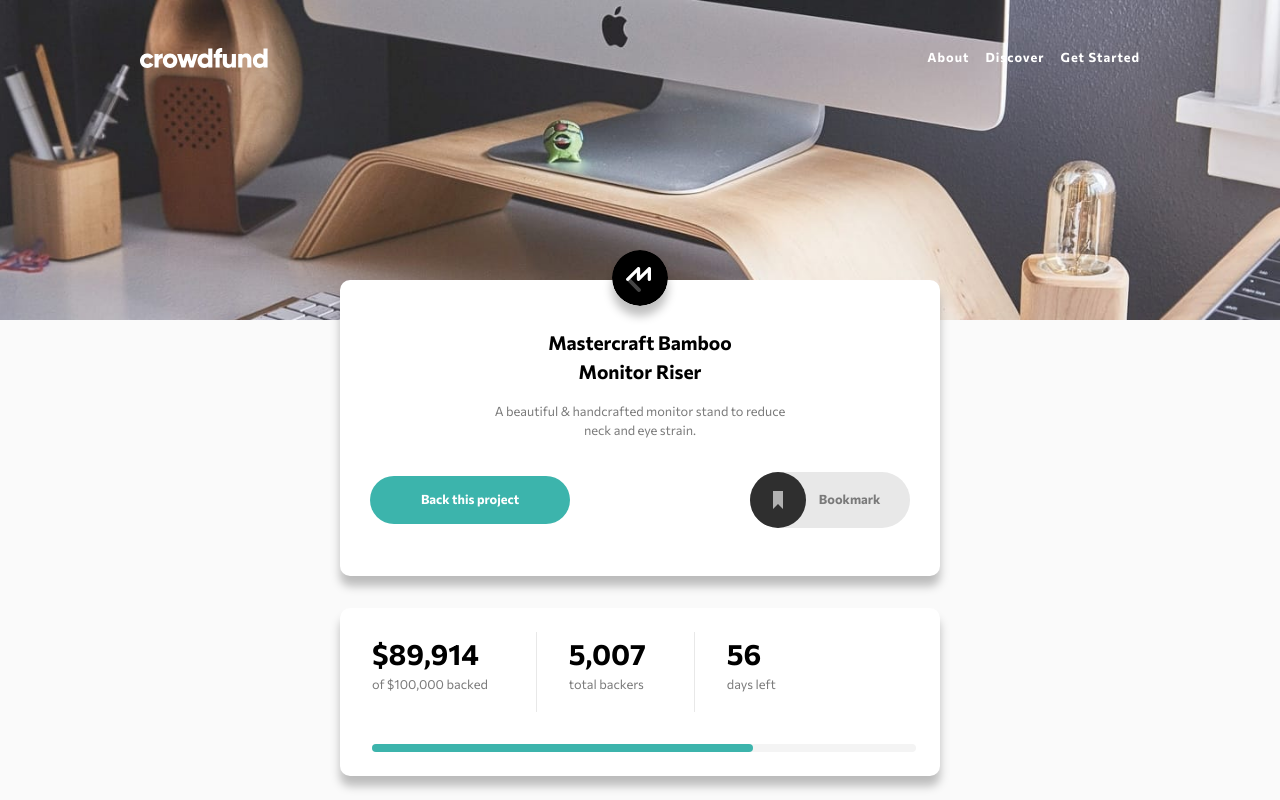
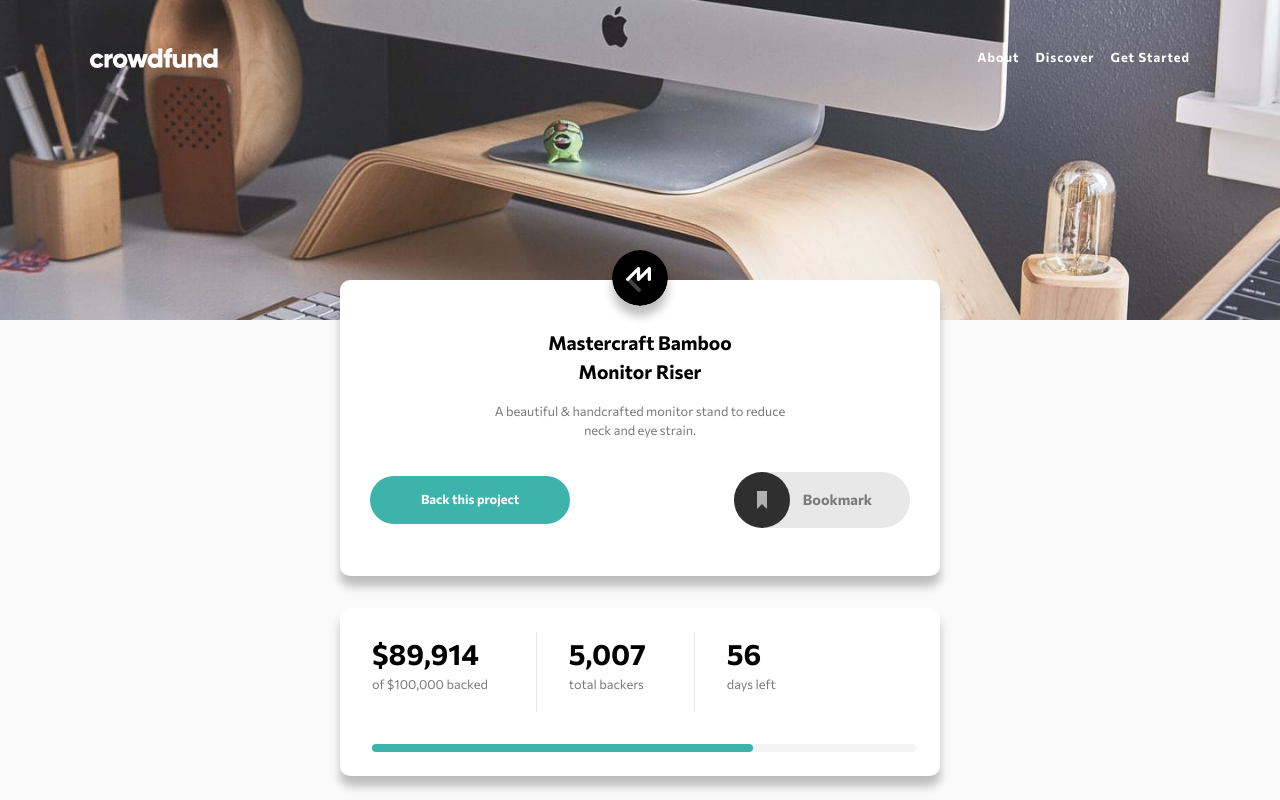
Before and after one commit to Robertron624/crowdfunding-product-page, a React (Vite) app: page / in a window 1280 px wide. Shown: the top 800 px of the page. Built offline with nearby package versions, Linux system fonts and the light colour scheme.

Commit message:
bookmark functionality

```diff
--- a/src/Layout/header.scss
+++ b/src/Layout/header.scss
@@ -25,7 +25,7 @@ header {
         align-items: center;
 
         @include desktop {
-            max-width: 1000px;
+            max-width: 1100px;
             margin: 0 auto;
         }
     }
--- a/src/components/ProjectTitle.jsx
+++ b/src/components/ProjectTitle.jsx
@@ -1,4 +1,4 @@
-import { useState } from "react";
+import { useState, useEffect } from "react";
 import { Modal, Box } from "@mui/material";
 import "./project-title.scss";
 import { pledgeData } from "../pledgeData";
@@ -13,9 +13,10 @@ const noRewardPledge = {
 };
 
 const ProjectTitle = () => {
-
     const [selectionModalIsOpen, setSelectionModalIsOpen] = useState(false);
     const [selectedPledge, setSelectedPledge] = useState(null);
+
+    const [userBookmarked, setUserBookmarked] = useState(false);
 
     const [pledgeDone, setPledgeDone] = useState(false);
 
@@ -24,6 +25,23 @@ const ProjectTitle = () => {
 
     const handlePledgeDoneOpen = () => setPledgeDone(true);
     const handlePledgeDoneClose = () => setPledgeDone(false);
+
+    const handleBookmark = () => {
+        if (userBookmarked) {
+            return;
+        }
+
+        const url = window.location.pathname;
+
+        window.localStorage.setItem("Mastercraft_Bamboo", url);
+        setUserBookmarked(true);
+    };
+
+    useEffect(() => {
+        if (localStorage.getItem("Mastercraft_Bamboo")) {
+            setUserBookmarked(true);
+        }
+    }, []);
 
     return (
         <div className="project-title">
@@ -41,10 +59,37 @@ const ProjectTitle = () => {
                 <button onClick={handleOpen} className="back-this">
                     Back this project
                 </button>
-                <button className="bookmark">
-                    <img src="/icon-bookmark.svg" alt="bookmark icon" />
-                    <span>
-                        Bookmark
+                <button
+                    className={`bookmark ${userBookmarked ? "bookmarked" : ""}`}
+                    onClick={handleBookmark}
+                >
+                    {/* <img src="/icon-bookmark.svg" alt="bookmark icon" /> */}
+                    <svg
+                        width="56"
+                        height="56"
+                        xmlns="http://www.w3.org/2000/svg"
+                    >
+                        <g fill="none" fillRule="evenodd">
+                            <circle
+                                className={`${
+                                    userBookmarked ? "bookmarked" : ""
+                                }`}
+                                fill="currentColor"
+                                cx="28"
+                                cy="28"
+                                r="28"
+                            />
+                            <path
+                                className={`${
+                                    userBookmarked ? "bookmarked" : ""
+                                }`}
+                                fill="currentColor"
+                                d="M23 19v18l5-5.058L33 37V19z"
+                            />
+                        </g>
+                    </svg>
+                    <span className={`${userBookmarked ? "bookmarked" : ""}`}>
+                        {userBookmarked ? "Bookmarked" : "Bookmark"}
                     </span>
                 </button>
             </div>
@@ -158,9 +203,9 @@ const pledgeBoxStyle = {
     padding: "1rem",
     border: "1px solid hsl(0, 0%, 48%)",
     borderRadius: "10px",
-    '@media (min-width: 768px)': {
-        padding: "2rem"
-    }
+    "@media (minWidth: 768px)": {
+        padding: "2rem",
+    },
 };
 
 const thankYouBoxStyle = {
--- a/src/components/project-title.scss
+++ b/src/components/project-title.scss
@@ -77,6 +77,29 @@
             background-color: transparent;
             border: none;
 
+            &:hover svg circle {
+                color:  hsl(0, 0%, 44%);
+            }
+
+            svg {
+
+                circle {
+                    color: #2F2F2F;
+
+                    &.bookmarked {
+                        color: $dark-cyan;
+                    }
+                }
+
+                path {
+                    color: #B1B1B1;
+
+                    &.bookmarked {
+                        color: white;
+                    }
+                }
+            }
+
             @include desktop {
                 font-size: .8rem;
                 display: flex;
@@ -84,12 +107,16 @@
                 gap: .8rem;
                 background-color: $light-gray;
                 border-radius: 30px;
-                width: 10rem;
+                width: 11rem;
                 padding: 0;
 
                 span {
                     color: $dark-gray;
                     font-weight: 700;
+                    font-size: .9rem;
+                    &.bookmarked {
+                        color: $dark-cyan;
+                    }
                 }
             }
         }
```
